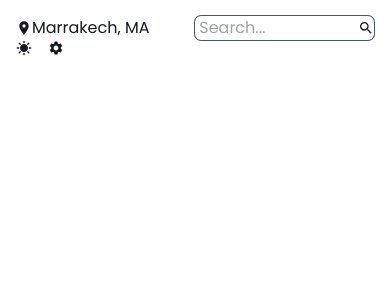
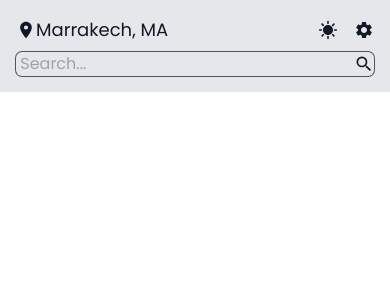
Before and after one commit to ismail06-49/FE-Capstone-Project-Weather-Dashboard, a React (Vite) app: page / in a window 390 px wide. Shown: the top 300 px of the page. Built offline with nearby package versions, Linux system fonts and the light colour scheme.

Commit message:
make The Header Responsive

```diff
--- a/src/components/Header.jsx
+++ b/src/components/Header.jsx
@@ -4,12 +4,11 @@ import { IoMoonSharp } from "react-icons/io5";
 import { ThemeContext } from "../context/ThemeContetxt";
 
 export default function Header() {
-
     const { dark, setDark, saveThemeToLocal } = useContext(ThemeContext);
 
     function themeHandle() {
-        setDark(!dark)
-        saveThemeToLocal(!dark)
+        setDark(!dark);
+        saveThemeToLocal(!dark);
     }
 
     return (
@@ -17,27 +16,31 @@ export default function Header() {
             <nav>
                 <div className="max-w-screen-xl flex flex-wrap items-center justify-between mx-auto p-4">
                     <div className="text-center flex flex-row items-center">
-                        <MdLocationOn />
-                        <h1>Marrakech, MA</h1>
+                        <MdLocationOn className="text-xl" />
+                        <h1 className="text-lg md:text-xl lg:text-2xl">Marrakech, MA</h1>
                     </div>
-                    <div className="search w-1/2 flex flex-row-reverse items-center">
+                    <div className="search w-full md:w-1/2 flex flex-row-reverse items-center mt-2 md:mt-0">
                         <div className="search-input w-full">
-                            <input type="text" className={`w-full rounded-md ring-1 outline-none ${dark ? 'dark-input' : 'light-input'}`} placeholder=" Search..." />
+                            <input
+                                type="text"
+                                className={`w-full rounded-md ring-1 outline-none ${dark ? 'dark-input' : 'light-input'}`}
+                                placeholder=" Search..."
+                            />
                         </div>
                         <div className="search-icon absolute">
-                            <MdSearch />
+                            <MdSearch className="text-xl" />
                         </div>
                     </div>
-                    <div className="settings flex flex-row items-center">
-                        <div className="theme" onClick={themeHandle}>
-                            {dark ? <IoMoonSharp /> : <MdSunny /> }
+                    <div className="settings flex flex-row items-center absolute md:static end-0 -translate-y-5 md:translate-y-0 -translate-x-4 md:translate-x-0 mt-2 md:mt-0">
+                        <div className="theme cursor-pointer" onClick={themeHandle}>
+                            {dark ? <IoMoonSharp className="text-xl" /> : <MdSunny className="text-xl" />}
                         </div>
                         <div className="setting ms-4">
-                            <MdSettings />
+                            <MdSettings className="text-xl" />
                         </div>
                     </div>
                 </div>
             </nav>
         </div>
-    )
+    );
 }
--- a/src/index.css
+++ b/src/index.css
@@ -15,12 +15,12 @@
     @apply bg-gray-900 text-white
   }
   .light-bar {
-    @apply bg-white text-gray-900
+    @apply bg-gray-200 text-gray-900
   }
   .dark-input {
-    @apply bg-gray-900 text-white  ring-white
+    @apply bg-gray-900 text-white  ring-gray-200
   }
   .light-input {
-    @apply bg-white text-gray-900 ring-gray-600
+    @apply bg-gray-200 text-gray-900 ring-gray-600
   }
 }
```
